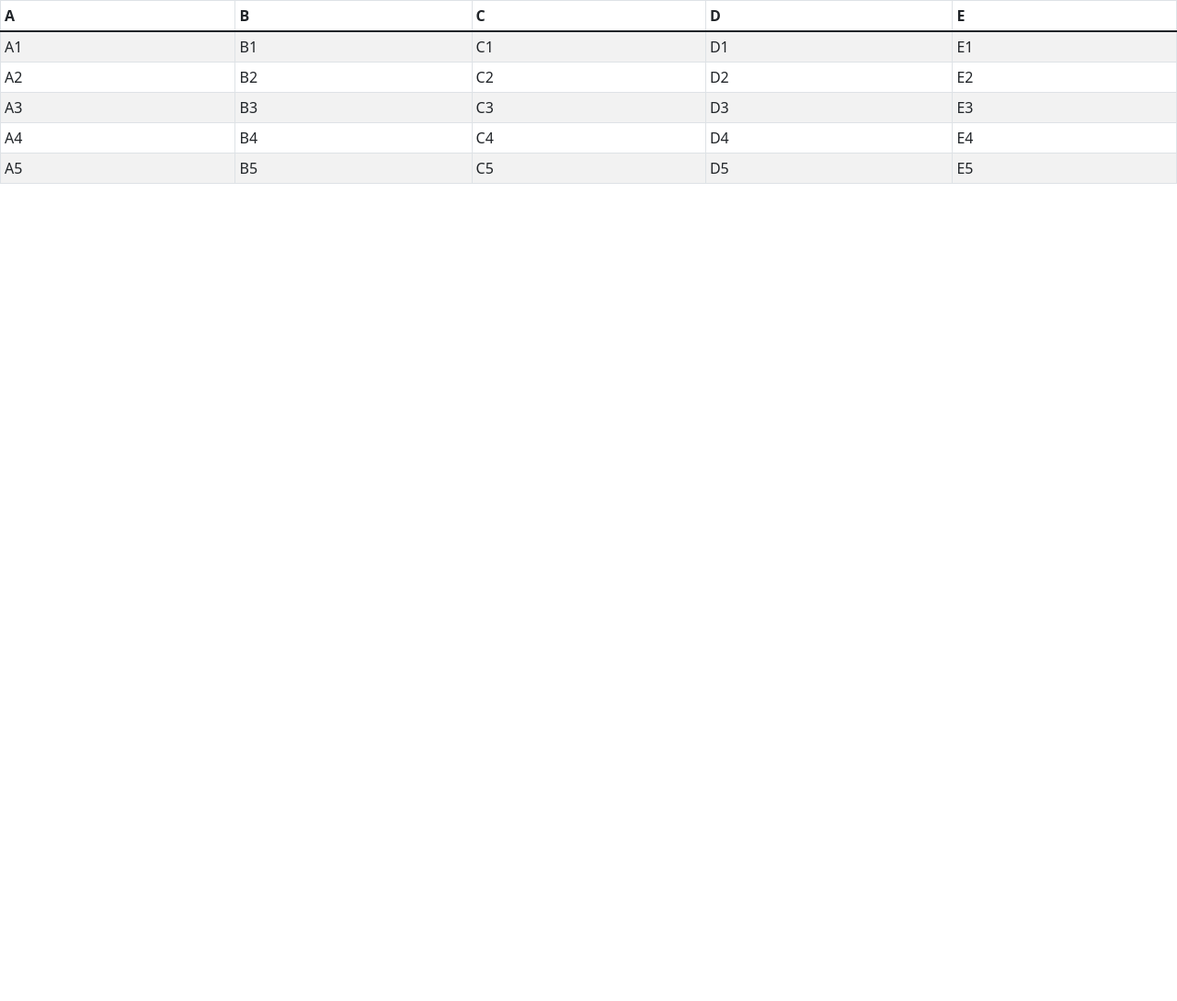
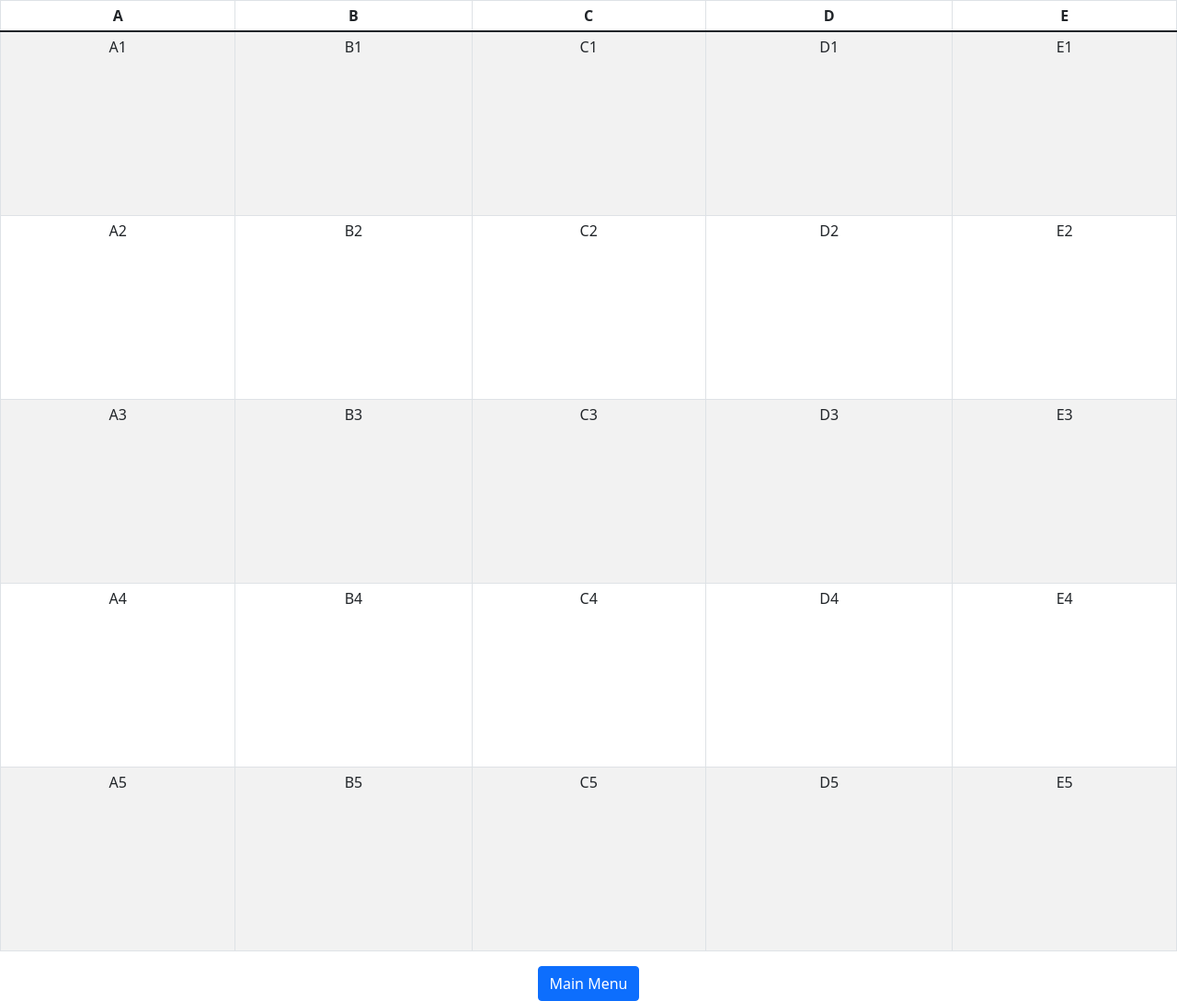
Before and after one commit to cthacker-udel/ReactApp, a React (Create React App) app: page / in a window 1280 px wide. Shown: the whole page at 92% size. Before the commit the page ends 800 px from the top, so only its background shows below. Built offline with nearby package versions, Linux system fonts and the light colour scheme.

Commit message:
added base table for battleship implementation

```diff
--- a/src/index.js
+++ b/src/index.js
@@ -1,4 +1,4 @@
-import React from 'react';
+import React, {useState} from 'react';
 import ReactDOM, { render } from 'react-dom';
 import 'bootstrap/dist/css/bootstrap.min.css';
 import Button from 'react-bootstrap/Button';
@@ -6,8 +6,9 @@ import Container from 'react-bootstrap/Container';
 import Row from 'react-bootstrap/Row';
 import Col from 'react-bootstrap/Col';
 import Form from 'react-bootstrap/Form';
-import Image from 'react-bootstrap/Image'
-import Table from 'react-bootstrap/Table'
+import Image from 'react-bootstrap/Image';
+import Table from 'react-bootstrap/Table';
+import Offcanvas from 'react-bootstrap/Offcanvas';
 
 
 class Board extends React.Component{
@@ -16,10 +17,10 @@ class Board extends React.Component{
 
         return(
 
-            <Table striped bordered hover size="sm">
+            <Table striped bordered hover size="sm" id="battleshiptable">
 
                 <thead>
-                    <tr>
+                    <tr style={{textAlign: "center"}}>
                         <th>A</th>
                         <th>B</th>
                         <th>C</th>
@@ -27,8 +28,8 @@ class Board extends React.Component{
                         <th>E</th>
                     </tr>
                 </thead>
-                <tbody>
-                    <tr>
+                <tbody style={{textAlign: "center"}}>
+                    <tr style={{height: "200px"}}>
                         <td>
                             A1
                         </td>
@@ -45,7 +46,7 @@ class Board extends React.Component{
                             E1
                         </td>
                     </tr>
-                    <tr>
+                    <tr style={{height: "200px"}}>
                         <td>
                             A2
                         </td>
@@ -62,7 +63,7 @@ class Board extends React.Component{
                             E2
                         </td>
                     </tr>
-                    <tr>
+                    <tr style={{height: "200px"}}>
                         <td>
                             A3
                         </td>
@@ -79,7 +80,7 @@ class Board extends React.Component{
                             E3
                         </td>
                     </tr>
-                    <tr>
+                    <tr style={{height: "200px"}}>
                         <td>
                             A4
                         </td>
@@ -96,7 +97,7 @@ class Board extends React.Component{
                             E4
                         </td>
                     </tr>
-                    <tr>
+                    <tr style={{height: "200px"}}>
                         <td>
                             A5
                         </td>
@@ -123,6 +124,49 @@ class Board extends React.Component{
 
 }
 
+function NavigationButton(){
+
+    const [show,setShow] = useState(false);
+
+    const handleShow = () => setShow(true);
+    const handleClose = () => setShow(false);
+
+
+    return(
+
+            <>
+                <Button variant="primary" onClick={handleShow} style={{margin: "auto", display: "block", textAlign: "center"}}>
+                    Main Menu
+                </Button>
+
+                <Offcanvas show={show} onHide={handleClose} scroll={true}>
+                    <Offcanvas.Header closeButton>
+                        <Offcanvas.Title>Main Menu</Offcanvas.Title>
+                    </Offcanvas.Header>
+
+                    <Offcanvas.Body>
+
+                        <a href="index.html">Back to Main Page</a>
+                        <br />
+                        <a href="poker.jsx">To Poker</a>
+                        <br />
+                        <a href="calculator.jsx">Calculator</a>
+                        <br />
+                        <a href="bootstrapreview.html">Bootstrap Review</a>
+                        <br />
+                        <a href="fullreviews.html">Full reviews - Week 1</a>
+
+                    </Offcanvas.Body>
+
+                </Offcanvas>
+            </>
+
+    );
+
+
+
+}
+
 
 class MainPage extends React.Component{
 
@@ -134,7 +178,22 @@ class MainPage extends React.Component{
 
         return(
             <>
-            <Board />
+                <Row>
+
+                    <Col>
+
+                    <Board />
+
+                    </Col>
+
+                </Row>
+                <Row>
+                    <Col>
+
+                        <NavigationButton/>
+
+                    </Col>
+                </Row>
             </>
         );
 
```
